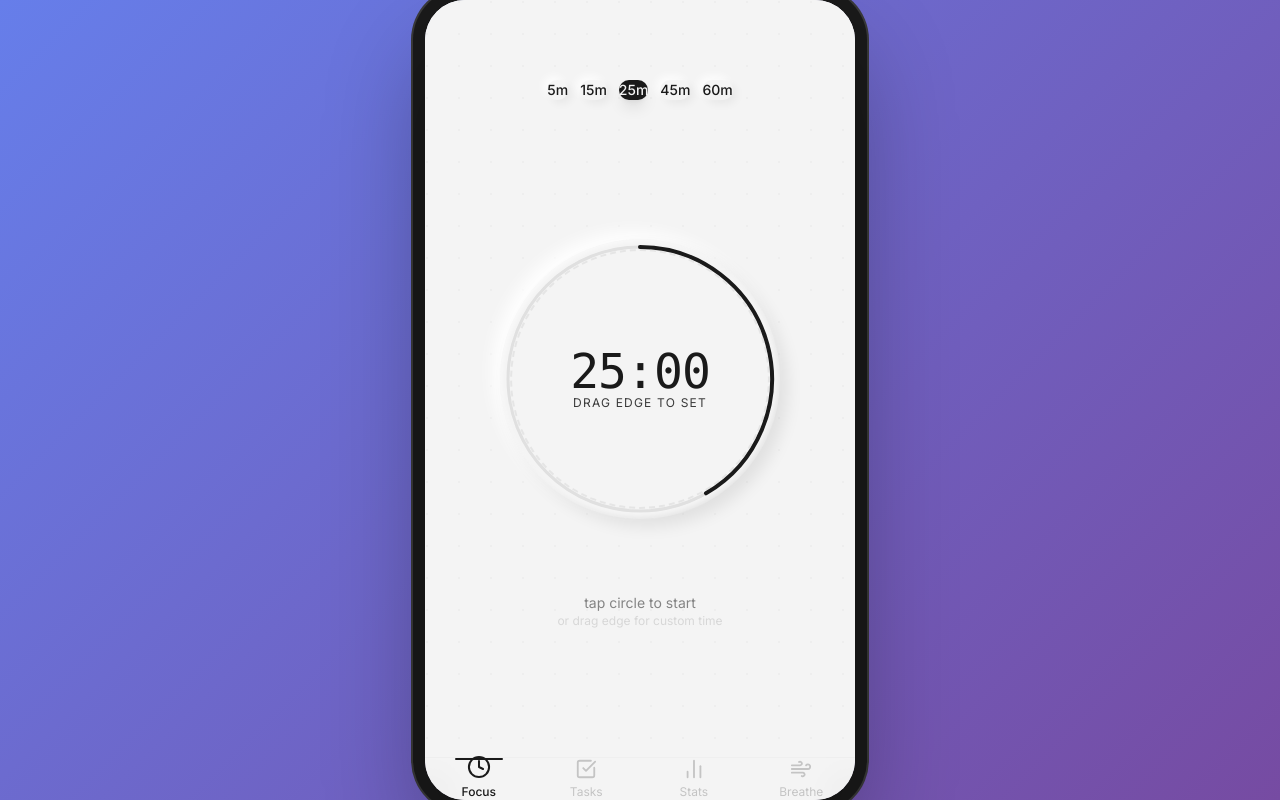
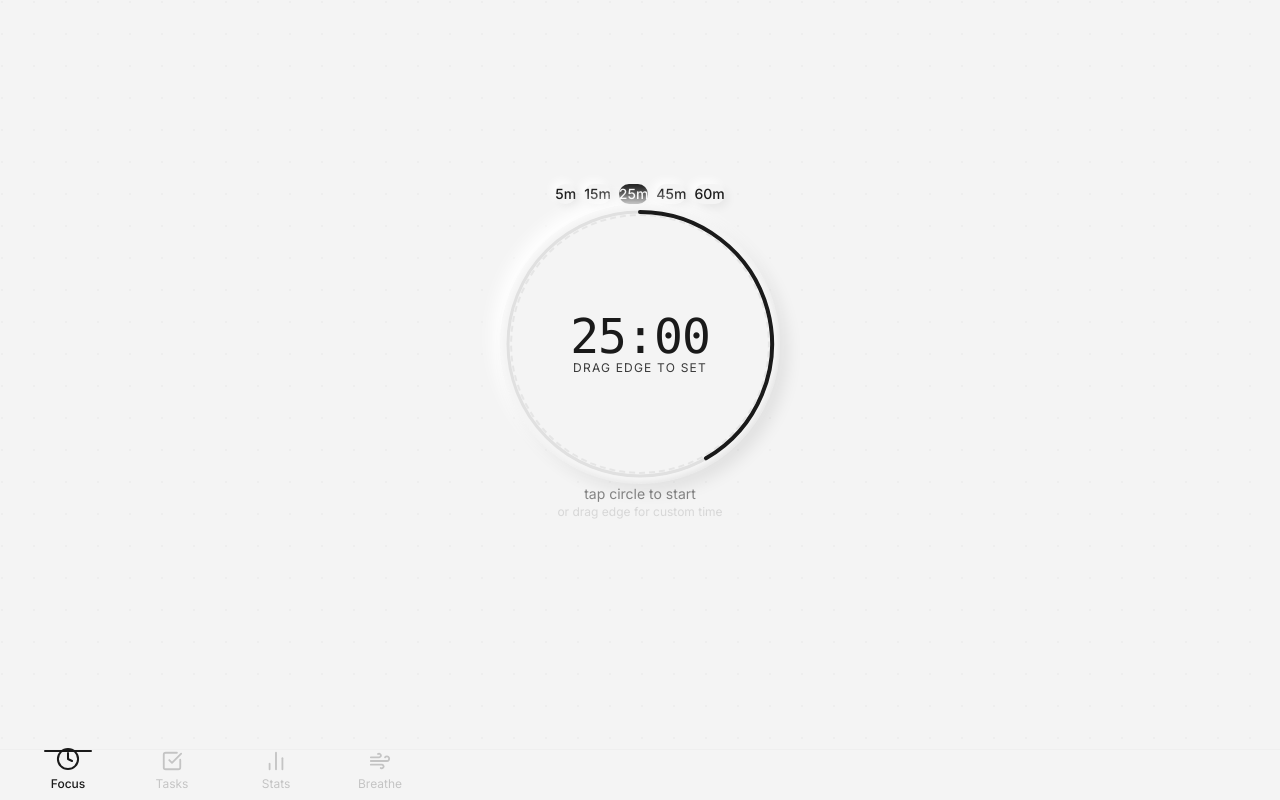
Before and after one commit to Nathanellevy-DI/TheZen.github.io, a React (Vite) app: page / in a window 1280 px wide. Built offline with nearby package versions, Linux system fonts and the light colour scheme.

Commit message:
Fix responsive layout - remove phone mockup, fullscreen on all devices

```diff
--- a/src/App.jsx
+++ b/src/App.jsx
@@ -17,8 +17,8 @@ const pageVariants = {
 };
 
 /**
- * Main App - Productivity suite with tab navigation
- * Responsive for desktop and iOS PWA
+ * Main App - Fully responsive productivity suite
+ * Works as website and PWA on any device
  */
 function App() {
   const [activeTab, setActiveTab] = useState('timer');
@@ -29,17 +29,18 @@ function App() {
   }, [recordSession]);
 
   return (
-    <div className="w-full h-screen bg-paper overflow-hidden flex flex-col">
+    <div className="min-h-screen w-full bg-paper flex flex-col">
       {/* Safe area spacer for iOS notch/dynamic island */}
       <div className="pt-safe flex-shrink-0" />
 
-      {/* Main content area */}
+      {/* Main content area - scrollable */}
       <main className="flex-1 overflow-y-auto overflow-x-hidden">
+        <div className="app-container min-h-full">
           <AnimatePresence mode="wait">
             {activeTab === 'timer' && (
               <motion.div
                 key="timer"
-              className="h-full"
+                className="min-h-[calc(100vh-120px)] flex items-center justify-center px-4"
                 variants={pageVariants}
                 initial="initial"
                 animate="animate"
@@ -53,7 +54,7 @@ function App() {
             {activeTab === 'tasks' && (
               <motion.div
                 key="tasks"
-              className="min-h-full py-4 px-safe"
+                className="min-h-full py-4 px-4"
                 variants={pageVariants}
                 initial="initial"
                 animate="animate"
@@ -67,7 +68,7 @@ function App() {
             {activeTab === 'stats' && (
               <motion.div
                 key="stats"
-              className="min-h-full py-4 px-safe"
+                className="min-h-full py-4 px-4"
                 variants={pageVariants}
                 initial="initial"
                 animate="animate"
@@ -81,7 +82,7 @@ function App() {
             {activeTab === 'breathe' && (
               <motion.div
                 key="breathe"
-              className="h-full px-safe"
+                className="min-h-[calc(100vh-120px)] flex items-center justify-center px-4"
                 variants={pageVariants}
                 initial="initial"
                 animate="animate"
@@ -92,6 +93,7 @@ function App() {
               </motion.div>
             )}
           </AnimatePresence>
+        </div>
       </main>
 
       {/* Bottom Navigation with safe area */}
--- a/src/components/Breathing/BreathingExercise.jsx
+++ b/src/components/Breathing/BreathingExercise.jsx
@@ -12,6 +12,7 @@ const PATTERNS = {
 
 /**
  * BreathingExercise - Guided breathing visualization
+ * Responsive layout that fits any screen
  */
 export function BreathingExercise() {
     const [isActive, setIsActive] = useState(false);
@@ -95,9 +96,9 @@ export function BreathingExercise() {
     };
 
     return (
-        <div className="w-full max-w-md mx-auto p-4 flex flex-col items-center justify-center min-h-[calc(100vh-120px)]">
+        <div className="w-full max-w-md mx-auto flex flex-col items-center py-8">
             {/* Pattern selector */}
-            <div className="flex gap-2 mb-12">
+            <div className="flex flex-wrap justify-center gap-2 mb-12 px-4">
                 {Object.entries(PATTERNS).map(([key, p]) => (
                     <button
                         key={key}
@@ -148,7 +149,7 @@ export function BreathingExercise() {
                     whileTap={{ scale: scale * 0.98 }}
                 >
                     <motion.span
-                        className="text-xl font-light text-ink"
+                        className="text-xl font-light text-ink text-center px-4"
                         key={phase}
                         initial={{ opacity: 0, y: 10 }}
                         animate={{ opacity: 1, y: 0 }}
@@ -182,7 +183,7 @@ export function BreathingExercise() {
 
             {/* Instructions */}
             <motion.div
-                className="absolute bottom-24 text-center text-xs text-stone-dark"
+                className="mt-8 text-center text-xs text-stone-dark px-4"
                 initial={{ opacity: 0 }}
                 animate={{ opacity: 0.5 }}
                 transition={{ delay: 2 }}
--- a/src/components/ZenTimer/ZenTimer.jsx
+++ b/src/components/ZenTimer/ZenTimer.jsx
@@ -13,7 +13,7 @@ const PRESETS = [5, 15, 25, 45, 60];
 
 /**
  * ZenTimer - Main orchestrator component
- * Now with quick preset buttons for easier time setting
+ * Fully responsive with proper spacing
  */
 export function ZenTimer({ onSessionComplete }) {
     // Load settings from storage
@@ -160,10 +160,10 @@ export function ZenTimer({ onSessionComplete }) {
     const showPresets = state.status === 'idle';
 
     return (
-        <div className="relative w-full h-full flex flex-col items-center justify-center bg-paper overflow-hidden">
+        <div className="relative w-full max-w-md mx-auto flex flex-col items-center py-8">
             {/* Subtle background pattern */}
             <div
-                className="absolute inset-0 opacity-30 pointer-events-none"
+                className="fixed inset-0 opacity-30 pointer-events-none"
                 style={{
                     backgroundImage: `radial-gradient(circle at 2px 2px, #E0E0E0 1px, transparent 0)`,
                     backgroundSize: '32px 32px',
@@ -177,7 +177,7 @@ export function ZenTimer({ onSessionComplete }) {
             <AnimatePresence>
                 {showPresets && (
                     <motion.div
-                        className="absolute top-20 left-0 right-0 flex justify-center gap-3 px-4"
+                        className="flex flex-wrap justify-center gap-2 mb-8 px-4"
                         initial={{ opacity: 0, y: -20 }}
                         animate={{ opacity: 1, y: 0 }}
                         exit={{ opacity: 0, y: -20 }}
@@ -202,6 +202,7 @@ export function ZenTimer({ onSessionComplete }) {
             </AnimatePresence>
 
             {/* Main Timer Circle */}
+            <div className="relative z-10">
                 <TimerCircle
                     duration={state.duration}
                     remaining={state.remaining}
@@ -215,12 +216,13 @@ export function ZenTimer({ onSessionComplete }) {
                     onLongPress={handleLongPress}
                     onTap={handleTap}
                 />
+            </div>
 
             {/* Status indicator */}
             <AnimatePresence>
                 {state.status === 'idle' && (
                     <motion.div
-                        className="absolute bottom-32 text-sm text-ink-soft text-center"
+                        className="mt-8 text-sm text-ink-soft text-center"
                         initial={{ opacity: 0, y: 10 }}
                         animate={{ opacity: 0.6, y: 0 }}
                         exit={{ opacity: 0, y: 10 }}
@@ -231,7 +233,7 @@ export function ZenTimer({ onSessionComplete }) {
                 )}
                 {state.status === 'running' && (
                     <motion.div
-                        className="absolute bottom-32 text-sm text-ink-soft"
+                        className="mt-8 text-sm text-ink-soft"
                         initial={{ opacity: 0, y: 10 }}
                         animate={{ opacity: 0.6, y: 0 }}
                         exit={{ opacity: 0, y: 10 }}
@@ -241,7 +243,7 @@ export function ZenTimer({ onSessionComplete }) {
                 )}
                 {state.status === 'paused' && (
                     <motion.div
-                        className="absolute bottom-32 text-sm text-ink-soft"
+                        className="mt-8 text-sm text-ink-soft"
                         initial={{ opacity: 0, y: 10 }}
                         animate={{ opacity: 0.6, y: 0 }}
                         exit={{ opacity: 0, y: 10 }}
--- a/src/index.css
+++ b/src/index.css
@@ -89,7 +89,7 @@
 }
 
 /* ═══════════════════════════════════════════════════════════════════════
-   Base Styles
+   Base Styles - Truly Responsive (No Phone Mockup)
    ═══════════════════════════════════════════════════════════════════════ */
 
 * {
@@ -97,25 +97,30 @@
   padding: 0;
   box-sizing: border-box;
   -webkit-tap-highlight-color: transparent;
-  touch-action: manipulation;
 }
 
-html,
-body,
-#root {
+html {
   height: 100%;
   width: 100%;
-  overflow: hidden;
 }
 
 body {
+  min-height: 100%;
+  width: 100%;
   font-family: 'Inter', -apple-system, BlinkMacSystemFont, 'Segoe UI', sans-serif;
   background-color: var(--color-paper);
   color: var(--color-ink);
   user-select: none;
   -webkit-user-select: none;
-  /* Prevent pull-to-refresh on mobile */
   overscroll-behavior: none;
+  overflow-x: hidden;
+}
+
+#root {
+  min-height: 100vh;
+  width: 100%;
+  display: flex;
+  flex-direction: column;
 }
 
 /* ═══════════════════════════════════════════════════════════════════════
@@ -123,29 +128,29 @@ body {
    ═══════════════════════════════════════════════════════════════════════ */
 
 .pt-safe {
-  padding-top: var(--safe-area-top);
+  padding-top: max(12px, var(--safe-area-top));
 }
 
 .pb-safe {
-  padding-bottom: var(--safe-area-bottom);
+  padding-bottom: max(8px, var(--safe-area-bottom));
 }
 
 .pl-safe {
-  padding-left: var(--safe-area-left);
+  padding-left: max(16px, var(--safe-area-left));
 }
 
 .pr-safe {
-  padding-right: var(--safe-area-right);
+  padding-right: max(16px, var(--safe-area-right));
 }
 
 .px-safe {
-  padding-left: var(--safe-area-left);
-  padding-right: var(--safe-area-right);
+  padding-left: max(16px, var(--safe-area-left));
+  padding-right: max(16px, var(--safe-area-right));
 }
 
 .py-safe {
-  padding-top: var(--safe-area-top);
-  padding-bottom: var(--safe-area-bottom);
+  padding-top: max(12px, var(--safe-area-top));
+  padding-bottom: max(8px, var(--safe-area-bottom));
 }
 
 .mt-safe {
@@ -221,38 +226,25 @@ body {
 }
 
 /* ═══════════════════════════════════════════════════════════════════════
-   Desktop Enhancements
+   Responsive Container - Centers content on large screens
    ═══════════════════════════════════════════════════════════════════════ */
 
+.app-container {
+  width: 100%;
+  max-width: 100%;
+  margin: 0 auto;
+}
+
+/* On larger screens, limit max width for better readability */
 @media (min-width: 768px) {
-  body {
-    display: flex;
-    align-items: center;
-    justify-content: center;
-  }
-
-  #root {
-    max-width: 430px;
-    max-height: 932px;
-    border-radius: 40px;
-    overflow: hidden;
-    box-shadow:
-      0 25px 50px rgba(0, 0, 0, 0.15),
-      0 0 0 1px rgba(0, 0, 0, 0.05);
+  .app-container {
+    max-width: 600px;
   }
 }
 
-/* Large desktop - show as phone mockup */
 @media (min-width: 1024px) {
-  body {
-    background: linear-gradient(135deg, #667eea 0%, #764ba2 100%);
-  }
-
-  #root {
-    box-shadow:
-      0 50px 100px rgba(0, 0, 0, 0.3),
-      0 0 0 12px #1A1A1A,
-      0 0 0 14px #3A3A3A;
+  .app-container {
+    max-width: 500px;
   }
 }
 
@@ -276,3 +268,13 @@ body {
 ::-webkit-scrollbar-thumb:hover {
   background: var(--color-stone-dark);
 }
+
+/* ═══════════════════════════════════════════════════════════════════════
+   Prevent Content Overflow
+   ═══════════════════════════════════════════════════════════════════════ */
+
+.overflow-wrap {
+  overflow-wrap: break-word;
+  word-wrap: break-word;
+  word-break: break-word;
+}
```
Lines whose indentation alone changed are shown as unchanged.
